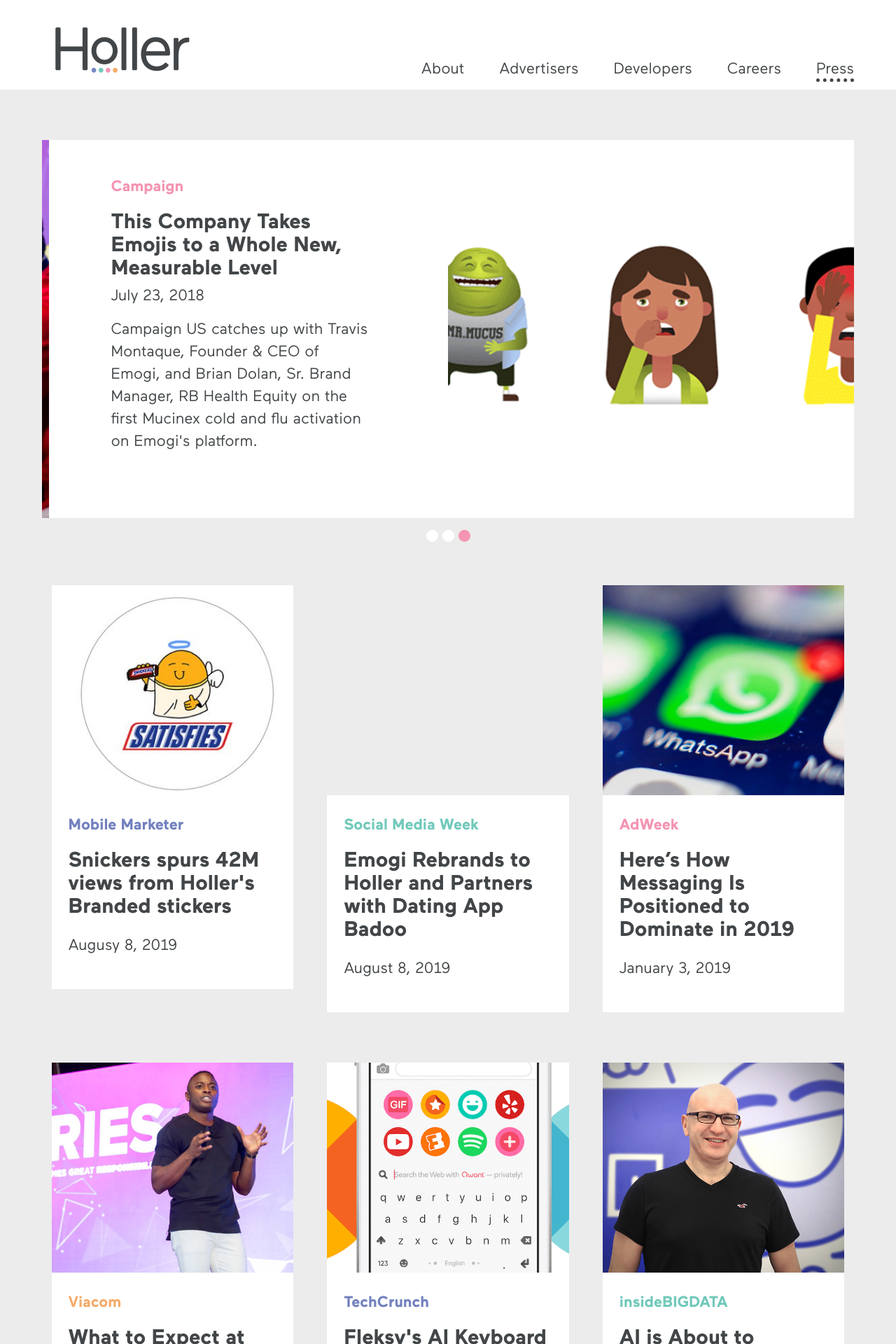
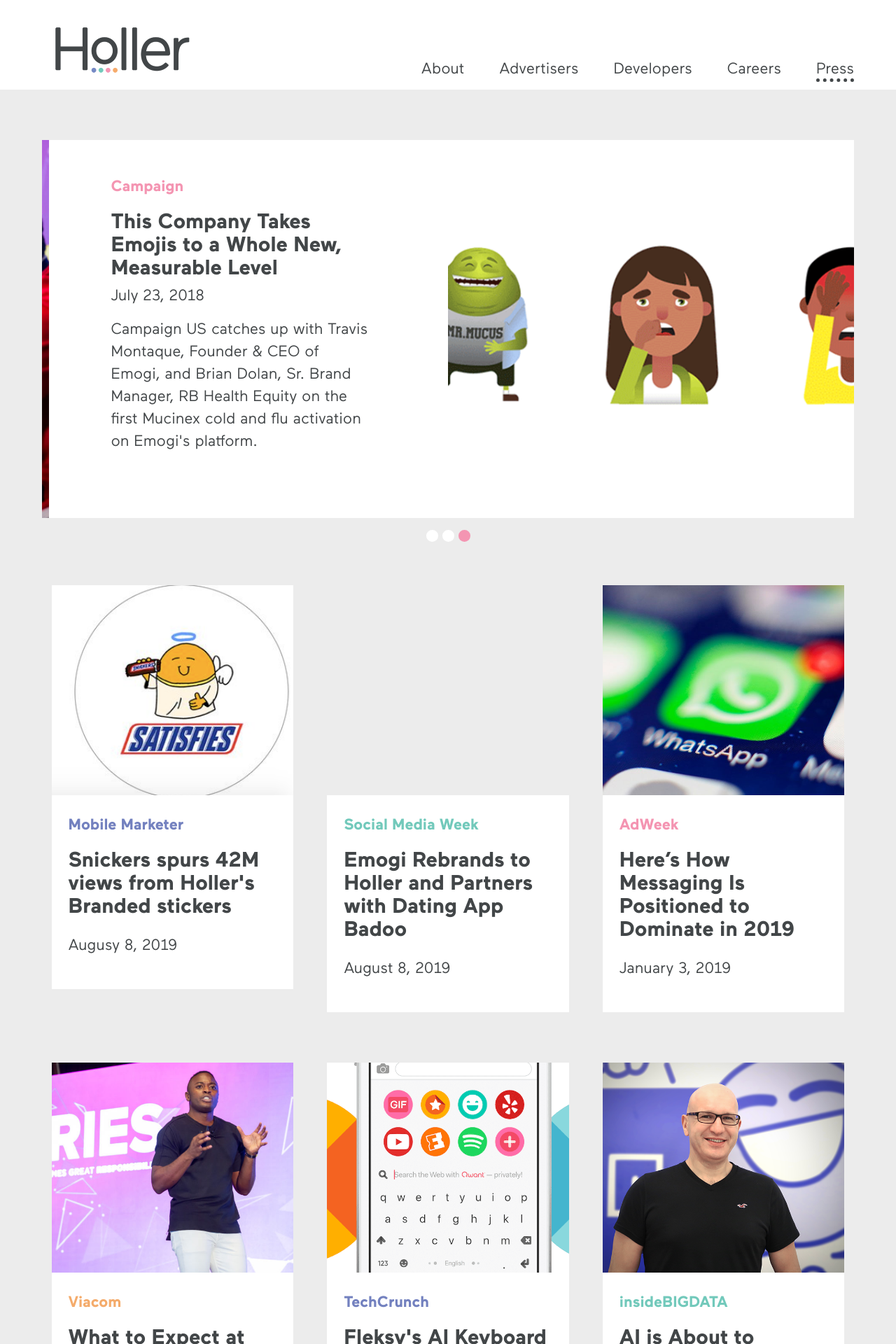
Before and after one commit to taliacotton/holler, a Jekyll site: the page built from press.html, in a window 1280 px wide. Shown: the top 1920 px of the page at 70% size. Built offline with Jekyll 4.4.1, drawn with Linux system fonts in a browser that asks for light colours; nearby versions of some CDN libraries.

Commit message:
Updated 2 files via CloudCannon

```diff
--- a/_data/press.yml
+++ b/_data/press.yml
@@ -3,7 +3,7 @@
   published-date: 'Augusy 8, 2019'
   blurb:
   publisher: Mobile Marketer
-  image: /uploads/snickers.png
+  image: /uploads/snickers-2.png
   image_alt_text: snickers 42m views Holler
   url: >-
     https://www.mobilemarketer.com/news/snickers-spurs-42m-views-from-hollers-branded-stickers/560481/
```
Also changed, not shown: uploads/snickers-2.png (added).
